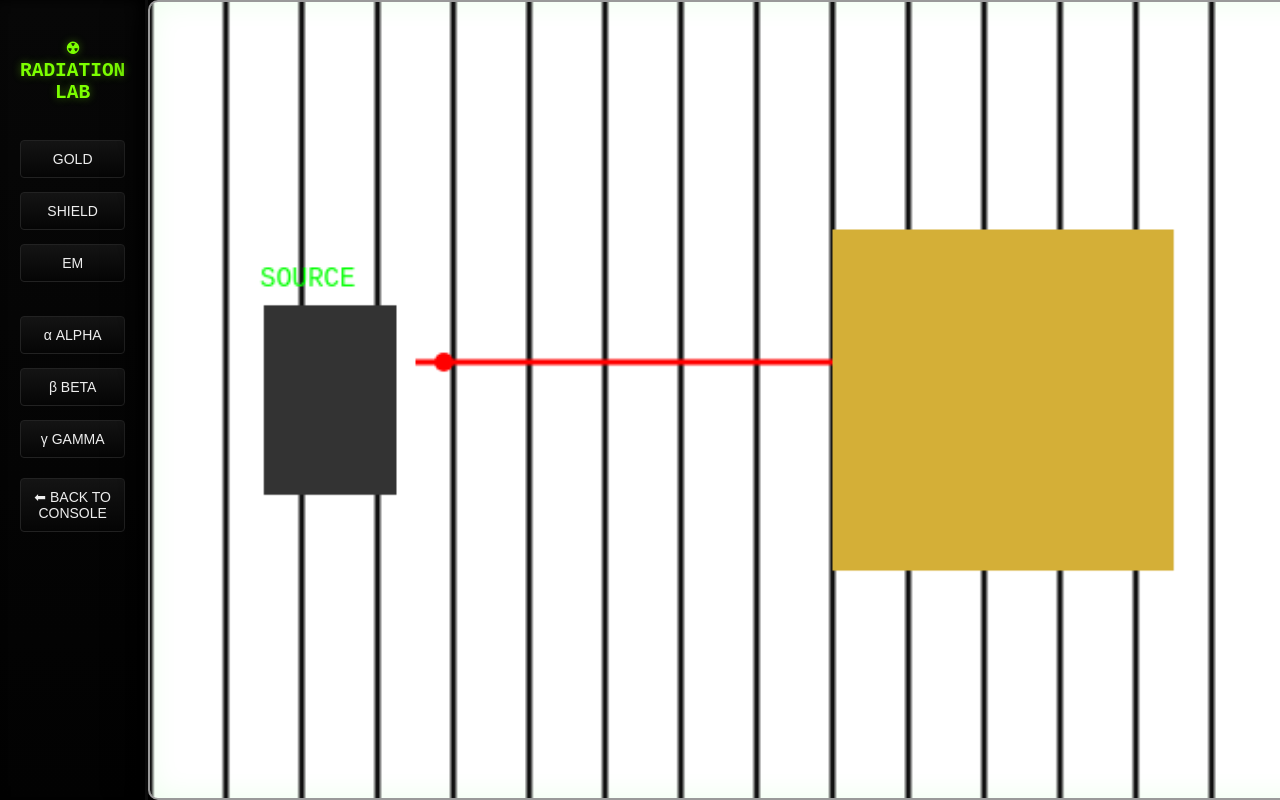
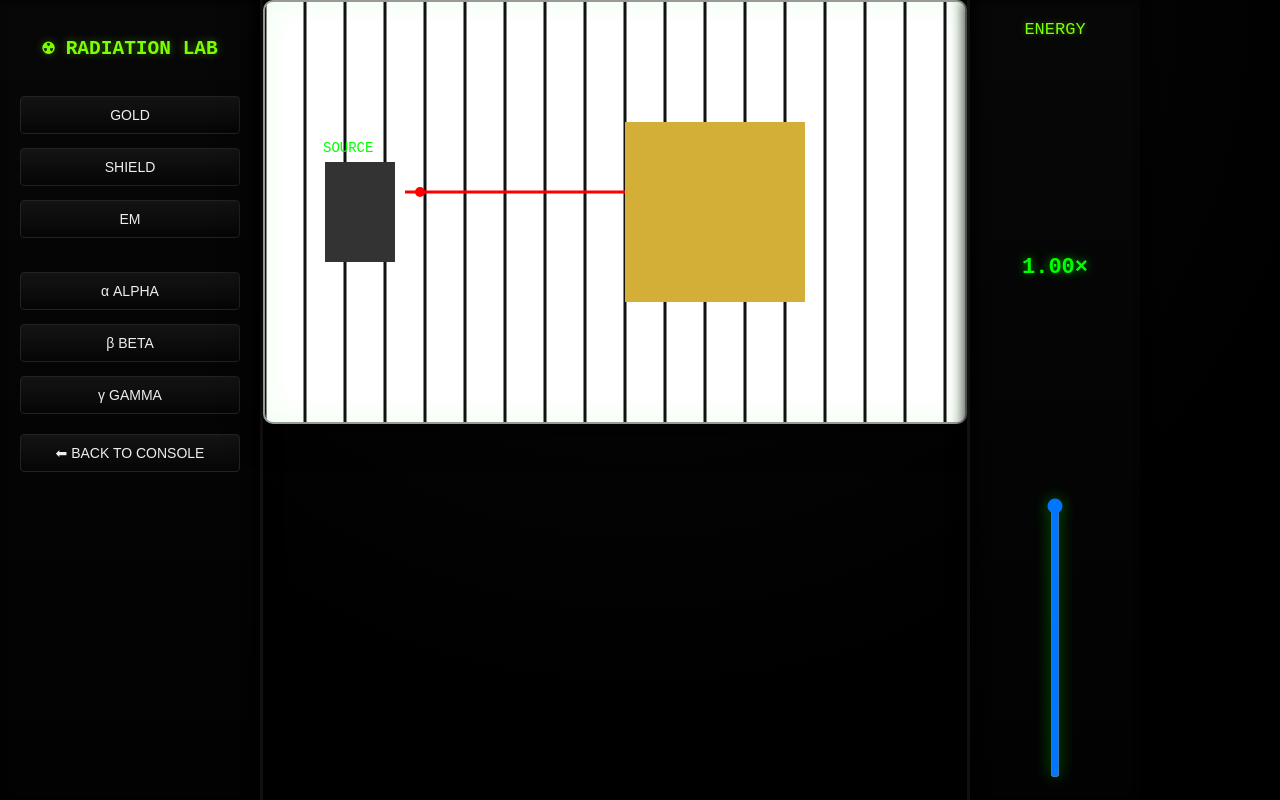
Before and after one commit to Assam157/RadiationLab, a React (Create React App) app: page /radiation in a window 1280 px wide. Built offline with nearby package versions, Linux system fonts and the light colour scheme.

Commit message:
Update RaadiationPhysicsLab.jsx

```diff
--- a/src/components/RaadiationPhysicsLab.jsx
+++ b/src/components/RaadiationPhysicsLab.jsx
@@ -243,8 +243,11 @@ export default function RadiationDexterLab() {
         </button>
       </div>
 
+
    {/* CANVAS */}
+<div className="canvas-container-black">
   <canvas ref={canvasRef} width={W} height={H} />
+</div>
 
 {/* RIGHT PANEL */}
 <div className="energy-panel">
@@ -278,6 +281,8 @@ export default function RadiationDexterLab() {
     </>
   )}
 </div>
+
       </div>
+
   );
 }
```
Lines whose indentation alone changed are shown as unchanged.
